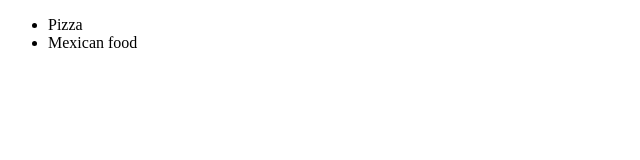
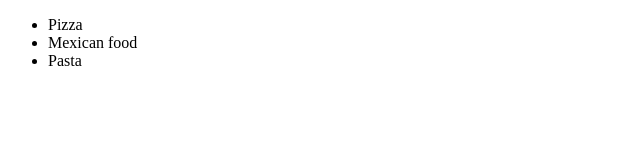
Before and after one commit to sclemson/my-first-gihub-repo, a plain HTML site: page index.html in a window 1280 px wide. Shown: the full height of the page, 0-640 px from the left. Drawn offline with Linux system fonts and the light colour scheme.

Commit message:
bad commit message

```diff
--- a/index.html
+++ b/index.html
@@ -10,6 +10,7 @@
     <ul>
         <li>Pizza</li>
         <li>Mexican food</li>
+        <li>Pasta</li>
     </ul>
 </body>
 </html>
```
